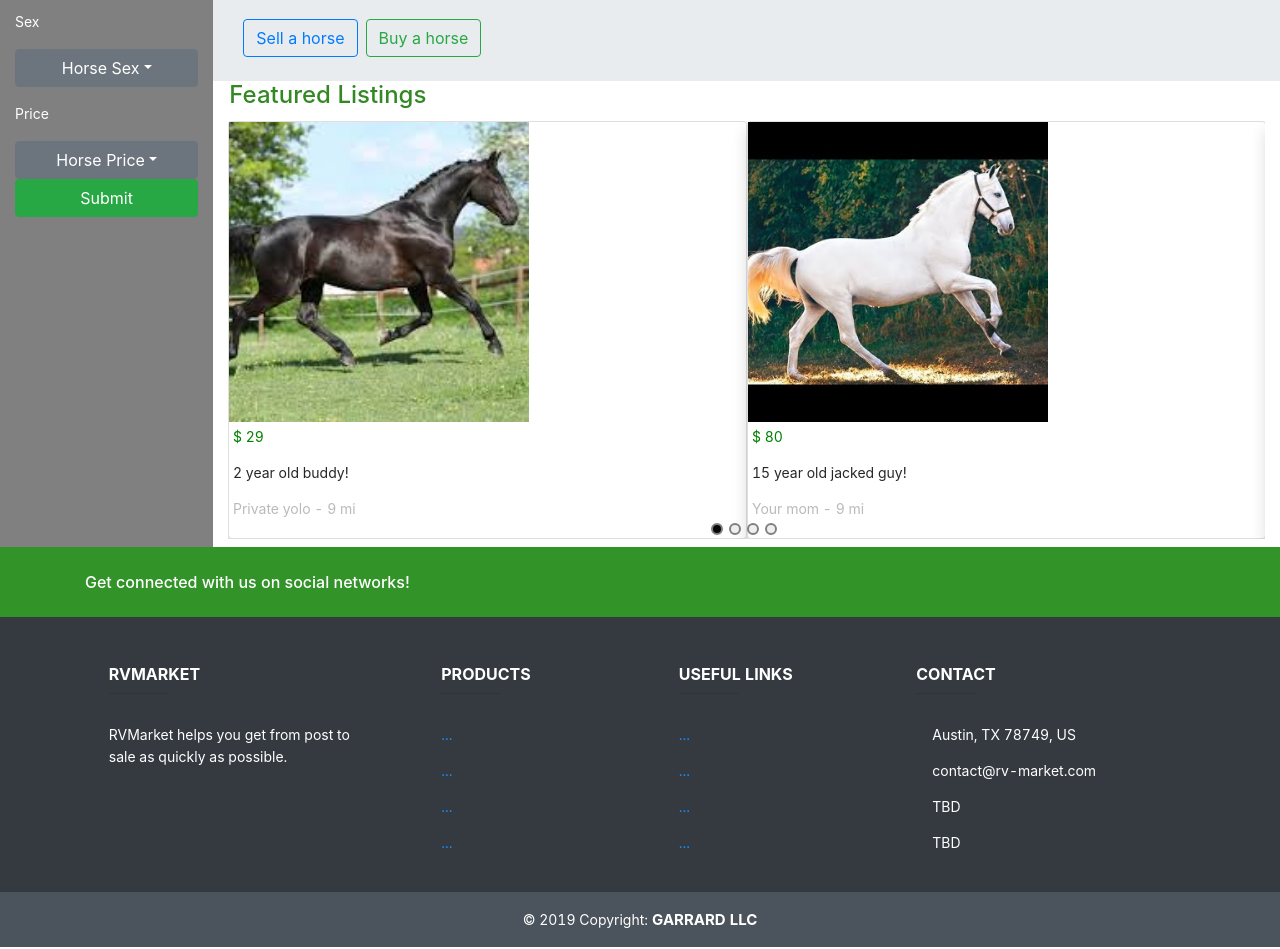
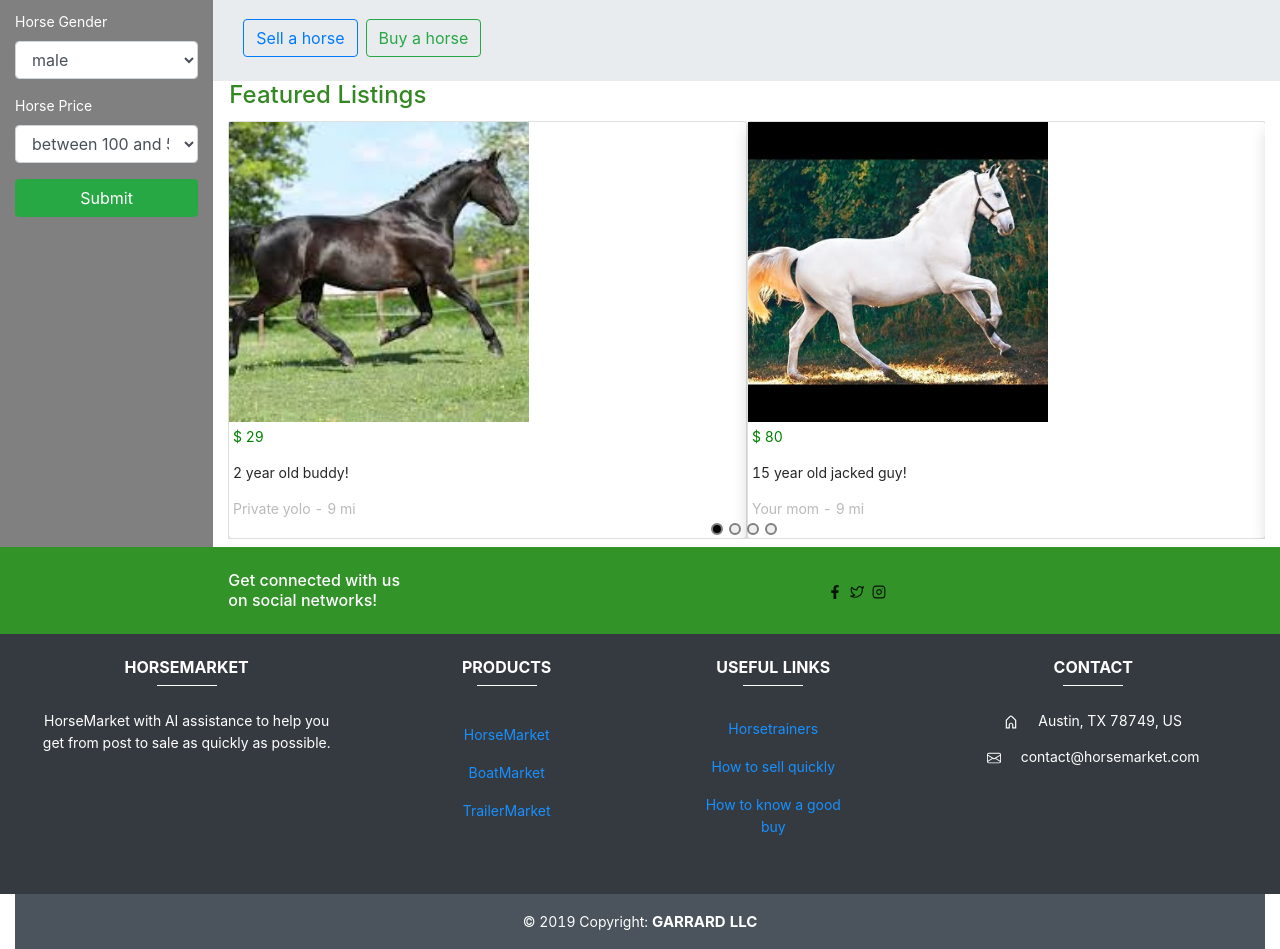
Before and after one commit to B2Gdevs/horse-market-react, a React (Create React App) app: page / in a window 1280 px wide. Shown: the part 140-1089 px from the top of the page. Built offline with nearby package versions, Linux system fonts and the light colour scheme.

Commit message:
cleaned up project folder and refactored Footer and Homesidebar abstracted configurations

```diff
--- a/package.json
+++ b/package.json
@@ -6,6 +6,7 @@
     "antd": "^4.16.3",
     "axios": "^0.21.1",
     "bootstrap": "^4.6.0",
+    "lodash": "^4.17.21",
     "react": "^16.14.0",
     "react-bootstrap": "^1.6.1",
     "react-dom": "^16.14.0",
--- a/src/components/HomeSidebar.js
+++ b/src/components/HomeSidebar.js
@@ -1,6 +1,9 @@
-import React, { useState } from 'react';
-import { Col, Form, Dropdown, DropdownItem, DropdownToggle, DropdownMenu, Button } from 'reactstrap';
+import React from 'react';
+import { Col, Form, FormGroup, Label, Input, Button } from 'reactstrap';
+import _ from 'lodash';
+import { inputHook } from '../shared/Hooks';
 
+// Styles
 const Styles = {
 	sideNav: {
 		style: {
@@ -22,8 +25,12 @@ const Styles = {
 	}
 };
 
-let optionData = {
-	horseTypeOptions: [
+// Configuration Data
+let configData = {
+	dropDowns: [
+		{
+			name: 'Horse Type',
+			options: [
 				{
 					value: 1,
 					description: 'freebird'
@@ -32,9 +39,12 @@ let optionData = {
 					value: 2,
 					description: 'notfreebird'
 				}
-	],
+			]
+		},
 
-	horseSexOptions: [
+		{
+			name: 'Horse Gender',
+			options: [
 				{
 					value: 1,
 					description: 'male'
@@ -43,9 +53,12 @@ let optionData = {
 					value: 2,
 					description: 'female'
 				}
-	],
+			]
+		},
 
-	horsePriceOptions: [
+		{
+			name: 'Horse Price',
+			options: [
 				{
 					value: [ 100, 500 ],
 					description: 'between 100 and 500'
@@ -71,75 +84,48 @@ let optionData = {
 					description: 'between 15000 and 20000'
 				}
 			]
+		}
+	]
+};
+
+// Functions
+/**
+ * @param {string} name
+ */
+const GetCompositeId = (name) => {
+	return name.replace(' ', '');
+};
+
+// Components
+const SideBarDropDown = (props) => {
+	const { value: value, bind: bindValue, reset: resetName } = inputHook('');
+
+	let compositeId = GetCompositeId(props.name);
+
+	return (
+		<div>
+			<FormGroup>
+				<Label {...Styles.selectLabel} for={compositeId}>
+					{props.name}
+				</Label>
+				<Input type="select" id={compositeId} {...bindValue}>
+					{props.options.map((option) => {
+						return <option value={option.value}>{option.description}</option>;
+					})}
+				</Input>
+			</FormGroup>
+		</div>
+	);
 };
 
 const HomeSidebar = (props) => {
-	const [ hTypeOpen, hTypeDropDown ] = useState(false);
-	const [ hPriceOpen, hPriceDropDown ] = useState(false);
-	const [ hSexOpen, hSexDropDown ] = useState(false);
-
-	const hTypeToggle = () => hTypeDropDown((prevState) => !prevState);
-	const hPriceToggle = () => hPriceDropDown((prevState) => !prevState);
-	const hSexToggle = () => hSexDropDown((prevState) => !prevState);
-
 	return (
 		<Col {...Styles.sideNav} {...props}>
 			<Form>
-				<label {...Styles.selectLabel}>Horse Type</label>
-				<Dropdown
-					className="dropdown-selection"
-					isOpen={hTypeOpen}
-					toggle={hTypeToggle}
-					aria-label="Default select example"
-					{...Styles.btnSelect}
-				>
-					<DropdownToggle {...Styles.btnSelect} caret>
-						Horse Type
-					</DropdownToggle>
-					<DropdownMenu>
-						{optionData.horseTypeOptions.map((option) => {
-							return <DropdownItem value={option.value}>{option.description}</DropdownItem>;
+				{_.map(configData.dropDowns, (dropDownData) => {
+					return <SideBarDropDown {...dropDownData} />;
 				})}
-					</DropdownMenu>
-				</Dropdown>
 
-				<label {...Styles.selectLabel} className="my-3">
-					Sex
-				</label>
-				<Dropdown
-					isOpen={hSexOpen}
-					toggle={hSexToggle}
-					aria-label="Default select example"
-					{...Styles.btnSelect}
-				>
-					<DropdownToggle caret {...Styles.btnSelect}>
-						Horse Sex
-					</DropdownToggle>
-					<DropdownMenu>
-						{optionData.horseSexOptions.map((option) => {
-							return <DropdownItem value={option.value}>{option.description}</DropdownItem>;
-						})}
-					</DropdownMenu>
-				</Dropdown>
-
-				<label {...Styles.selectLabel} className="my-3">
-					Price
-				</label>
-				<Dropdown
-					isOpen={hPriceOpen}
-					toggle={hPriceToggle}
-					aria-label="Default select example"
-					{...Styles.btnSelect}
-				>
-					<DropdownToggle caret {...Styles.btnSelect}>
-						Horse Price
-					</DropdownToggle>
-					<DropdownMenu>
-						{optionData.horsePriceOptions.map((option) => {
-							return <DropdownItem value={option.value}>{option.description}</DropdownItem>;
-						})}
-					</DropdownMenu>
-				</Dropdown>
 				<Button color="success" {...Styles.btnSelect}>
 					Submit
 				</Button>
--- a/src/components/footer.js
+++ b/src/components/footer.js
@@ -1,13 +1,19 @@
-import React from 'react'
+import React from 'react';
 import styled from 'styled-components';
-import {Container} from 'reactstrap';
+import { Container, Row, Col, Nav, NavItem, NavLink } from 'reactstrap';
+import { FaFacebookF } from 'react-icons/fa';
+import { FiTwitter, FiInstagram } from 'react-icons/fi';
+import { CgHome } from 'react-icons/cg';
+import { BsEnvelope } from 'react-icons/bs';
+import _ from 'lodash';
 
+// Styles
 const Styles = styled.div`
 	.footer-links {
 		color: white;
 	}
 
-  .footer-header {
+	.sub-header {
 		color: white;
 	}
 
@@ -39,118 +45,144 @@ const Styles = styled.div`
 		color: #212629;
 	}
 
-  .outline{
-    background-color: #343A40;
-  }
-`
-
-let marketConfiguration = {
-  "name": "HorseMarket"
+	.outline {
+		background-color: #343a40;
 	}
 
+	.header {
+		background-color: #329329;
+	}
+
+	.accent {
+		border-top-color: white;
+	}
+`;
+
+// Configuration Data
+let configData = {
+	marketName: 'HorseMarket',
+	contactEmail: 'contact@horsemarket.com',
+	location: 'Austin, TX 78749, US',
+	companyName: 'Garrard LLC',
+	facebookPage: '/',
+	twitterPage: '/',
+	instagramPage: '/',
+	products: [
+		{
+			name: 'HorseMarket',
+			href: '/'
+		},
+		{
+			name: 'BoatMarket',
+			href: '/'
+		},
+		{
+			name: 'TrailerMarket',
+			href: '/'
+		}
+	],
+	usefulLinks: [
+		{
+			name: 'Horsetrainers',
+			href: '/'
+		},
+		{
+			name: 'How to sell quickly',
+			href: '/'
+		},
+		{
+			name: 'How to know a good buy',
+			href: '/'
+		}
+	]
+};
+
+// Functions - None available ATM
+
+// Components
 const Footer = () => {
 	return (
 		<Styles>
-      <footer className="page-footer font-small unique-color-dark outline">
+			<Container fluid>
+				<Row className="header py-4 d-flex align-items-center">
+					{/* Spacing */}
+					<Col md={2} />
+					<Col md={2} className="text-center text-md-left mb-4 mb-md-0">
+						<h6 className="mb-0 footer-info">Get connected with us on social networks!</h6>
+					</Col>
+					<Col md={8} className="text-center text-right">
+						{configData.facebookPage && (
+							<FaFacebookF className="social-icon ml-2" href={configData.facebookPage} />
+						)}
+						{configData.twitterPage && (
+							<FiTwitter className="social-icon ml-2" href={configData.twitterPage} />
+						)}
+						{configData.instagramPage && (
+							<FiInstagram className="social-icon ml-2" href={configData.instagramPage} />
+						)}
+					</Col>
+				</Row>
 
-          <div className="footer-icon-bar">
-            <Container>
+				<Row className="outline text-center py-4">
+					<Col md={3} className="mx-auto mb-4">
+						<h6 className="text-uppercase font-weight-bold sub-header">{configData.marketName}</h6>
+						<hr className="accent accent-2 mb-4 mt-0 " style={{ width: '60px' }} />
+						<p className="footer-info">
+							{configData.marketName} with AI assistance to help you get from post to sale as quickly as
+							possible.
+						</p>
+					</Col>
 
-              <div className="row py-4 d-flex align-items-center">
+					<Col md={2} lg={2} xl={2} className="mx-auto mb-4">
+						<h6 className="text-uppercase font-weight-bold sub-header">Products</h6>
+						<hr className="accent accent-2 mb-4 mt-0 d-inline-block mx-auto" style={{ width: '60px' }} />
+						<Nav vertical>
+							{_.map(configData.products, (product) => {
+								return (
+									<NavItem>
+										<NavLink href={product.href}>{product.name}</NavLink>
+									</NavItem>
+								);
+							})}
+						</Nav>
+					</Col>
 
-                <div className="col-md-6 col-lg-5 text-center text-md-left mb-4 mb-md-0">
-                  <h6 className="mb-0 footer-info">Get connected with us on social networks!</h6>
+					<Col md={3} lg={2} xl={2} className="mx-auto mb-4">
+						<h6 className="text-uppercase font-weight-bold sub-header">Useful links</h6>
+						<hr className="accent accent-2 mb-4 mt-0 " style={{ width: '60px' }} />
+						<Nav vertical>
+							{_.map(configData.usefulLinks, (link) => {
+								return (
+									<NavItem>
+										<NavLink href={link.href}>{link.name}</NavLink>
+									</NavItem>
+								);
+							})}
+						</Nav>
+					</Col>
+
+					<Col md={4} lg={3} xl={3} className="mx-auto mb-md-0 mb-4">
+						<h6 className="text-uppercase font-weight-bold sub-header">Contact</h6>
+						<hr className="accent accent-2 mb-4 mt-0" style={{ width: '60px' }} />
+						<p className="footer-info">
+							<CgHome className="mr-3" /> {configData.location}
+						</p>
+						<p className="footer-info">
+							<BsEnvelope className="mr-3" /> {configData.contactEmail}
+						</p>
+					</Col>
+				</Row>
+				<Row>
+					<Col md={12}>
+						<div className="footer-copyright text-center py-3 copyright">
+							© 2019 Copyright:
+							<span className="font-weight-bold text-uppercase"> {configData.companyName}</span>
 						</div>
-                <div className="col-md-6 col-lg-7 text-center text-md-right">
-                  <a className="social-icon" href="/">
-                    <i className="fa fa-facebook-f  mr-4"> </i>
-                  </a>
+					</Col>
+				</Row>
+			</Container>
+		</Styles>
+	);
+};
 
-                  <a className="social-icon" href="/">
-                    <i className="fa fa-twitter  mr-4"> </i>
-                  </a>
-
-                </div>
-
-              </div>
-
-            </Container>
-          </div>
-
-          <div className="container text-center text-md-left mt-5">
-
-            <div className="row mt-3">
-
-              <div className="col-md-3 col-lg-4 col-xl-3 mx-auto mb-4">
-
-                <h6 className="text-uppercase font-weight-bold footer-header">RVMarket</h6>
-                <hr className="deep-purple accent-2 mb-4 mt-0 d-inline-block mx-auto" style={{width: "60px"}}/>
-                <p className="footer-info">RVMarket helps you get from post to sale as quickly as possible.</p>
-
-              </div>
-
-              <div className="col-md-2 col-lg-2 col-xl-2 mx-auto mb-4">
-
-                <h6 className="text-uppercase font-weight-bold footer-header">Products</h6>
-                <hr className="deep-purple accent-2 mb-4 mt-0 d-inline-block mx-auto" style={{width: "60px"}}/>
-                <p>
-                  <a href="#!">...</a>
-                </p>
-                <p>
-                  <a href="#!">...</a>
-                </p>
-                <p>
-                  <a href="#!">...</a>
-                </p>
-                <p>
-                  <a href="#!">...</a>
-                </p>
-
-              </div>
-
-              <div className="col-md-3 col-lg-2 col-xl-2 mx-auto mb-4">
-
-                <h6 className="text-uppercase font-weight-bold footer-header">Useful links</h6>
-                <hr className="deep-purple accent-2 mb-4 mt-0 d-inline-block mx-auto" style={{width: "60px"}}/>
-                <p>
-                  <a href="#!">...</a>
-                </p>
-                <p>
-                  <a href="#!">...</a>
-                </p>
-                <p>
-                  <a href="#!">...</a>
-                </p>
-                <p>
-                  <a href="#!">...</a>
-                </p>
-
-              </div>
-
-              <div className="col-md-4 col-lg-3 col-xl-3 mx-auto mb-md-0 mb-4">
-
-                <h6 className="text-uppercase font-weight-bold footer-header">Contact</h6>
-                <hr className="deep-purple accent-2 mb-4 mt-0 d-inline-block mx-auto" style={{width: "60px"}}></hr>
-                <p className="footer-info">
-                  <i className="fa fa-home mr-3"></i> Austin, TX 78749, US</p>
-                <p className="footer-info">
-                  <i className="fa fa-envelope mr-3"></i> contact@rv-market.com</p>
-                <p className="footer-info">
-                  <i className="fa fa-phone mr-3"></i>TBD</p>
-                <p className="footer-info">
-                  <i className="fa fa-print mr-3"></i>TBD</p>
-
-              </div>
-
-            </div>
-          </div>
-          <div className="footer-copyright text-center py-3 copyright">© 2019 Copyright:
-            <span className="font-weight-bold text-uppercase"> Garrard LLC</span>
-          </div>
-
-      </footer>
-    </Styles>
-  )
-}
-
-export {Footer};
+export { Footer };
```
Lines whose indentation alone changed are shown as unchanged.
